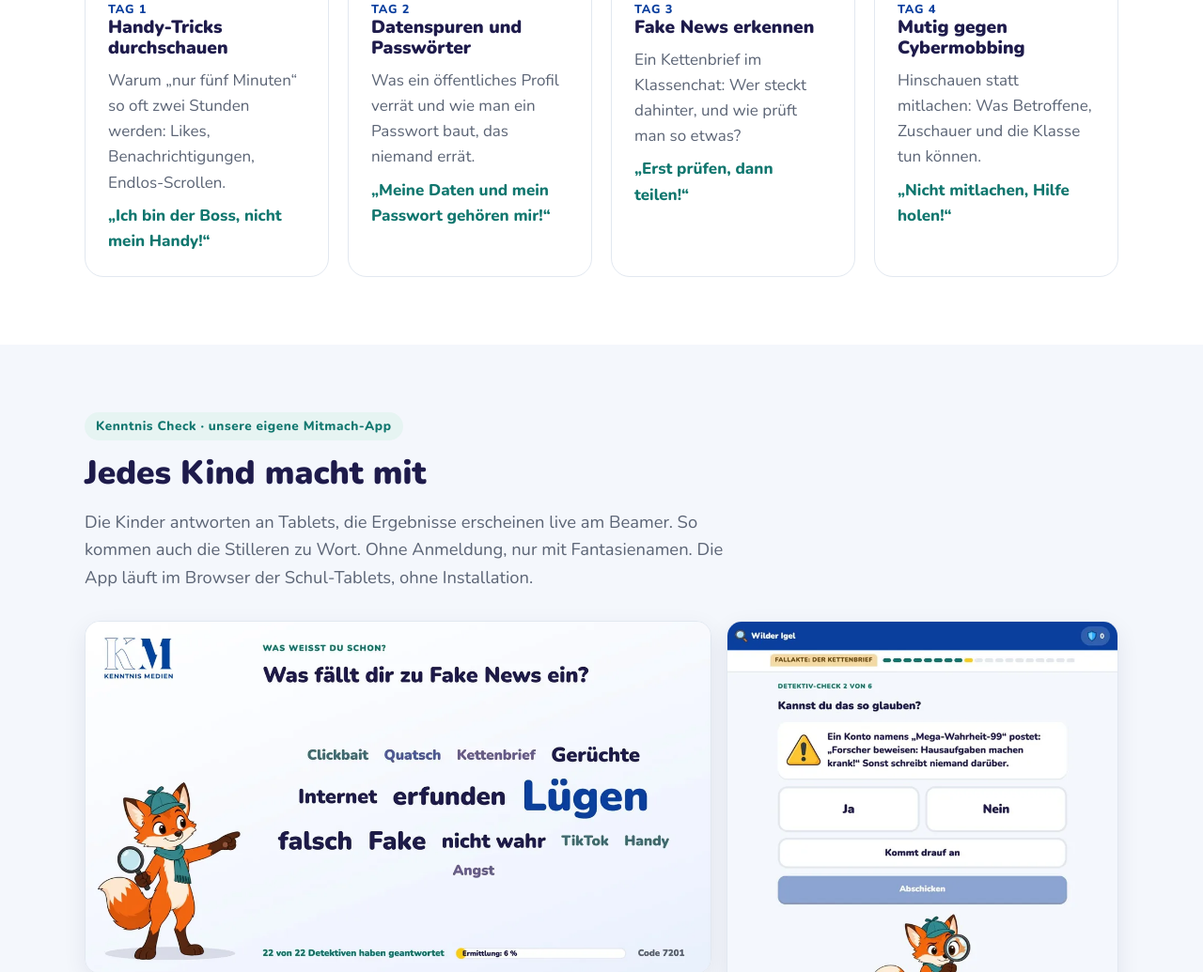
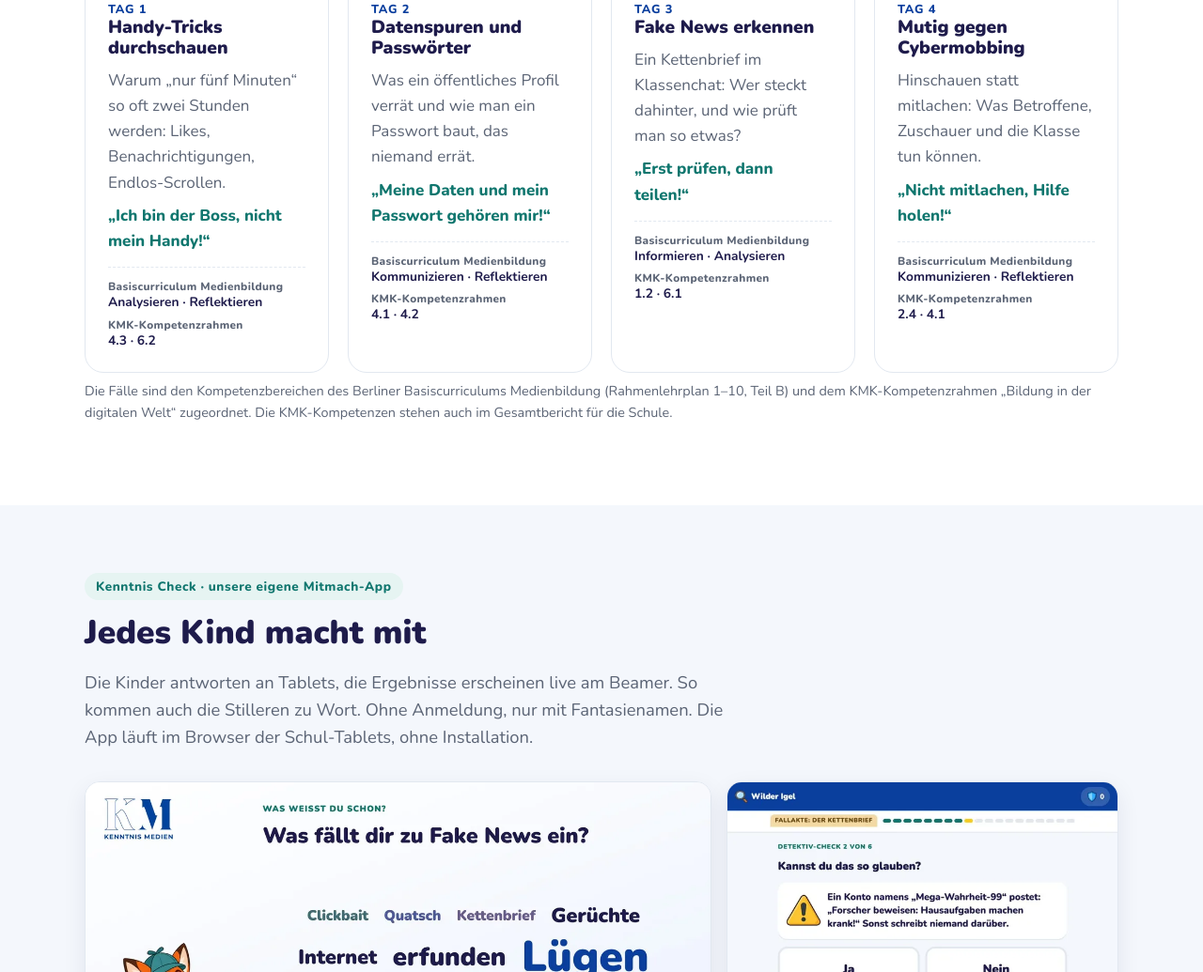
Before and after one commit to djcalii/kenntnis-medien-website, a plain HTML site: page schulen/index.html in a window 1280 px wide. Shown: the part 1195-2230 px from the top of the page at 94% size. Drawn offline with Linux system fonts and the light colour scheme.

Commit message:
Bildungsprofil: Basiscurriculum/KMK je Fall, Über uns und Kopftext geschärft
Co-Authored-By: Claude Opus 5.5 <noreply@anthropic.com>

```diff
--- a/schulen/index.html
+++ b/schulen/index.html
@@ -24,6 +24,9 @@
     .app-bilder .stapel { display: grid; gap: 16px; }
     .bericht-zeile { display: grid; grid-template-columns: 1fr 1.1fr; gap: 32px; align-items: center; margin-top: 32px; }
     .bericht-zeile img { width: 100%; height: auto; border-radius: 16px; border: 1px solid var(--linie); box-shadow: 0 8px 24px rgba(30,27,75,.08); display: block; }
+    .tage-raster .karte .bezug { margin-top: 14px; padding-top: 12px; border-top: 1px dashed var(--linie); font-size: .86rem; line-height: 1.35; color: var(--dunkel); font-weight: 700; }
+    .tage-raster .karte .bezug span { display: block; font-size: .74rem; font-weight: 800; letter-spacing: .03em; color: var(--grau); margin-top: 6px; }
+    .tage-raster .karte .bezug span:first-child { margin-top: 0; }
     .hinweis-klein { color: var(--grau); font-size: .9rem; margin-top: 8px; }
     @media (max-width: 760px) {
       .app-bilder, .bericht-zeile { grid-template-columns: 1fr; }
@@ -85,23 +88,28 @@
             <img class="sym" src="../bilder/sym-handy.webp" alt="" width="160" height="160">
             <h3><span class="tag-nr">Tag 1</span>Handy-Tricks durchschauen</h3>
             <p>Warum „nur fünf Minuten“ so oft zwei Stunden werden: Likes, Benachrichtigungen, Endlos-Scrollen.<span class="merksatz">„Ich bin der Boss, nicht mein Handy!“</span></p>
+            <p class="bezug"><span>Basiscurriculum Medienbildung</span>Analysieren · Reflektieren<span>KMK-Kompetenzrahmen</span>4.3 · 6.2</p>
           </div>
           <div class="karte">
             <img class="sym" src="../bilder/sym-schloss.webp" alt="" width="160" height="160">
             <h3><span class="tag-nr">Tag 2</span>Datenspuren und Passwörter</h3>
             <p>Was ein öffentliches Profil verrät und wie man ein Passwort baut, das niemand errät.<span class="merksatz">„Meine Daten und mein Passwort gehören mir!“</span></p>
+            <p class="bezug"><span>Basiscurriculum Medienbildung</span>Kommunizieren · Reflektieren<span>KMK-Kompetenzrahmen</span>4.1 · 4.2</p>
           </div>
           <div class="karte">
             <img class="sym" src="../bilder/sym-zeitung.webp" alt="" width="160" height="160">
             <h3><span class="tag-nr">Tag 3</span>Fake News erkennen</h3>
             <p>Ein Kettenbrief im Klassenchat: Wer steckt dahinter, und wie prüft man so etwas?<span class="merksatz">„Erst prüfen, dann teilen!“</span></p>
+            <p class="bezug"><span>Basiscurriculum Medienbildung</span>Informieren · Analysieren<span>KMK-Kompetenzrahmen</span>1.2 · 6.1</p>
           </div>
           <div class="karte">
             <img class="sym" src="../bilder/sym-schutz.webp" alt="" width="160" height="160">
             <h3><span class="tag-nr">Tag 4</span>Mutig gegen Cybermobbing</h3>
             <p>Hinschauen statt mitlachen: Was Betroffene, Zuschauer und die Klasse tun können.<span class="merksatz">„Nicht mitlachen, Hilfe holen!“</span></p>
+            <p class="bezug"><span>Basiscurriculum Medienbildung</span>Kommunizieren · Reflektieren<span>KMK-Kompetenzrahmen</span>2.4 · 4.1</p>
           </div>
         </div>
+        <p class="hinweis-klein">Die Fälle sind den Kompetenzbereichen des Berliner Basiscurriculums Medienbildung (Rahmenlehrplan 1–10, Teil B) und dem KMK-Kompetenzrahmen „Bildung in der digitalen Welt“ zugeordnet. Die KMK-Kompetenzen stehen auch im Gesamtbericht für die Schule.</p>
       </div>
     </section>
 
```
Also changed, not shown: index.html (+4 -3 lines).
